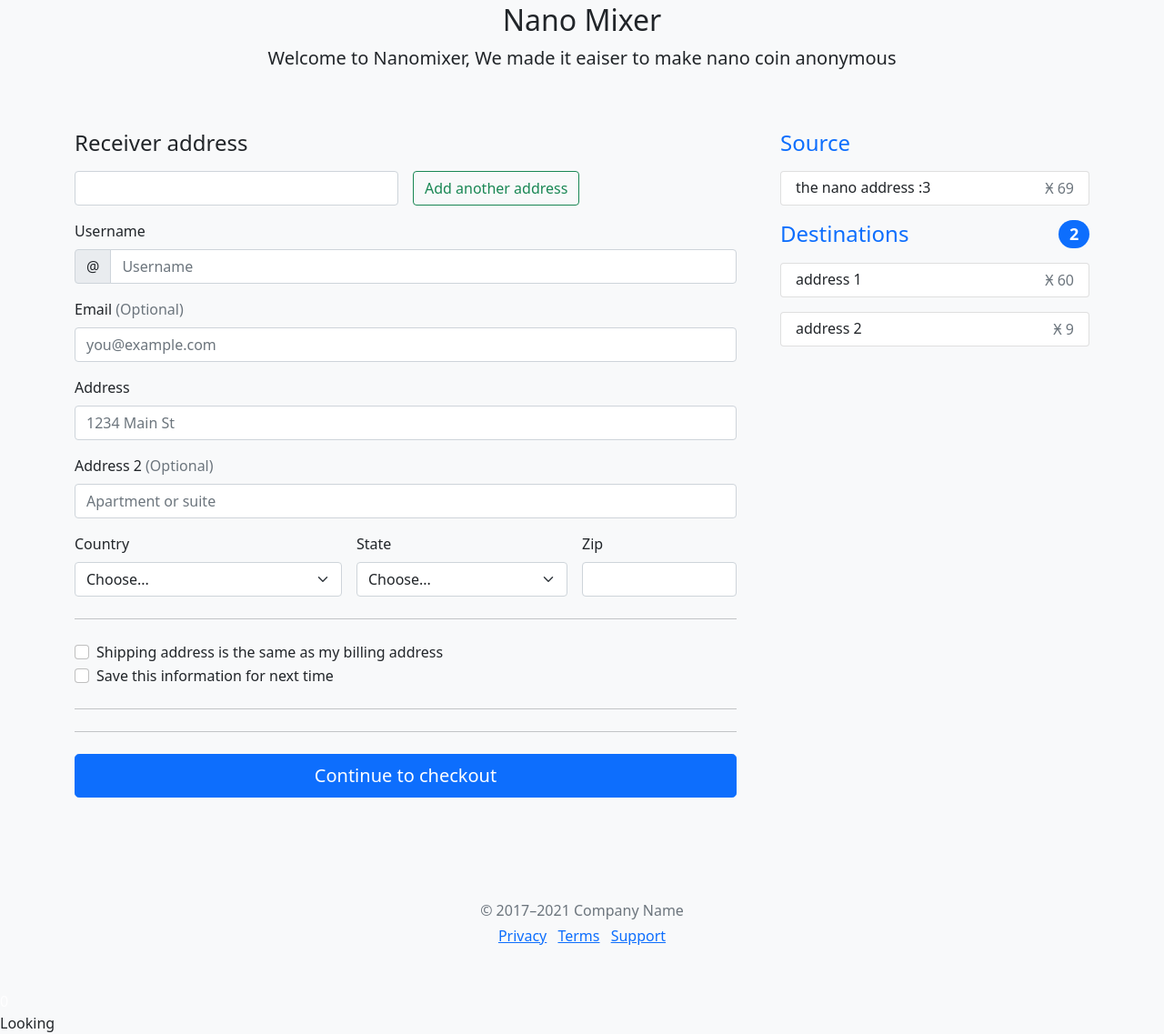
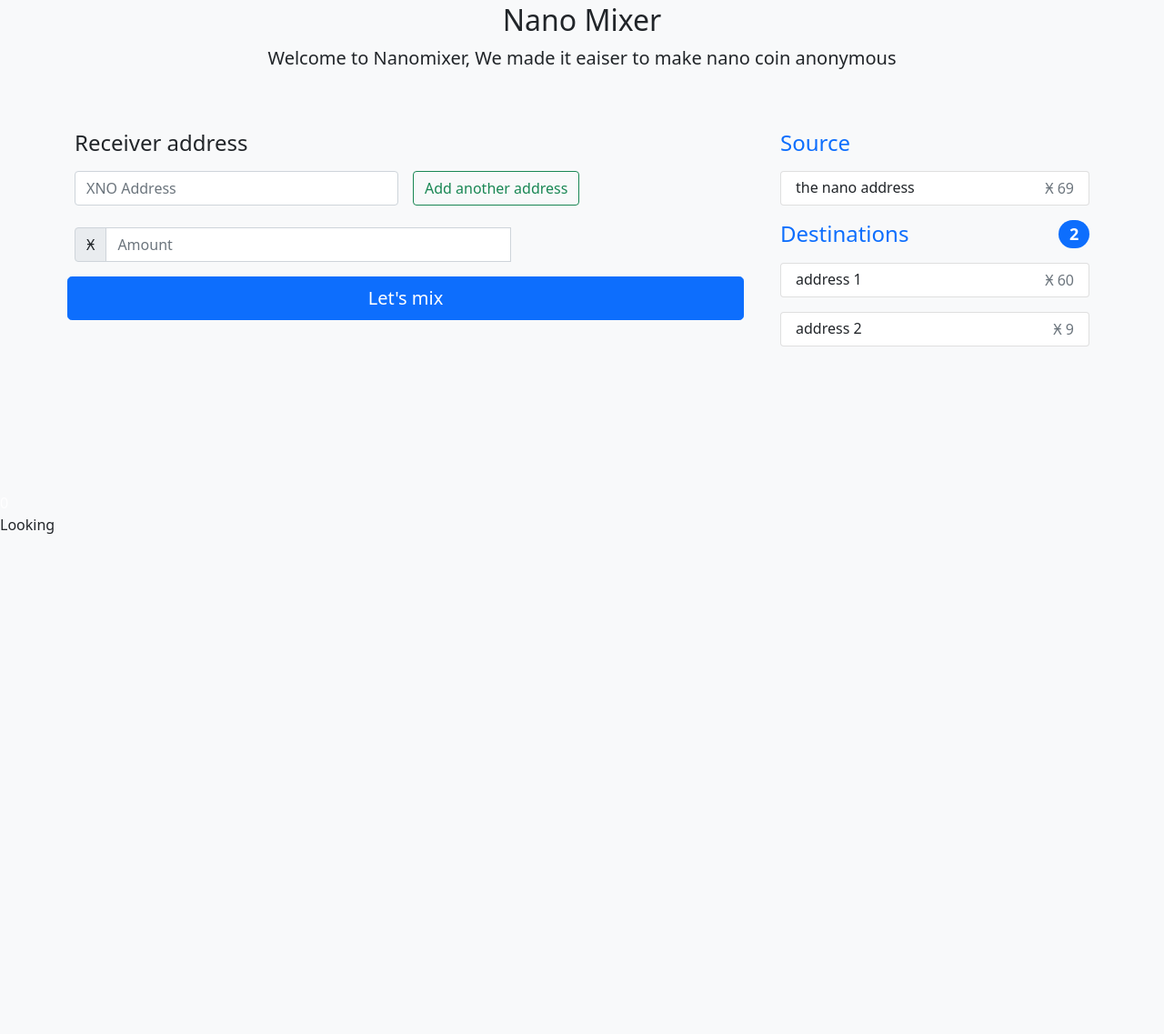
Before and after one commit to vasanthsreeram/Nano-mixer, a Flask app: page / in a window 1280 px wide. Shown: the part 196-1333 px from the top of the page at 91% size. After the commit the page ends 783 px from the top, so only its background shows below. Run offline with Flask 2, Linux system fonts and the light colour scheme; some libraries are stand-ins or nearby versions.

Commit message:
mods to structure

```diff
--- a/webapp/main.py
+++ b/webapp/main.py
@@ -5,11 +5,11 @@ app = Flask(__name__)
 
 @app.route('/',methods=["GET", "POST"])
 def hello_world():
-    if len(request.form) > 0:
-        pass
-    else:
-        des_count=1
-    return render_template("index.html",des_count=des_count,source_address="the nano address :3",source_amount=69,Destinations=[{"destination_address":"address 1","destination_amount":60},{"destination_address":"address 2","destination_amount":9}])
+    des_count = 1
+    if request.form is not None:
+        print(request.form)
+
+    return render_template("index.html",des_count=des_count,source_address="the nano address",source_amount=69,Destinations=[{"destination_address":"address 1","destination_amount":60},{"destination_address":"address 2","destination_amount":9}])
 
 if __name__ == '__main__':
-   app.run()
+   app.run(debug=True)
--- a/webapp/templates/index.html
+++ b/webapp/templates/index.html
@@ -84,10 +84,10 @@
                 </div>
                 <div class="col-md-7 col-lg-8">
                     <h4 class="mb-3">Receiver address</h4>
-                    <form class="needs-validation" novalidate="">
+                    <form class="" method="post">
                         <div class="row g-3">
                             <div class="col-sm-6">
-                                <input type="text" class="form-control" id="firstName" placeholder="" value=""
+                                <input type="text" class="form-control" id="Address-1" placeholder="XNO Address" value=""
                                     required="">
 
                                 <div class="invalid-feedback">
@@ -99,112 +99,36 @@
                                 <button type="button" class="btn btn-outline-success">Add another address</button>
                             </div>
 
-                            <div class="col-12">
-                                <label for="username" class="form-label">Username</label>
-                                <div class="input-group has-validation">
-                                    <span class="input-group-text">@</span>
-                                    <input type="text" class="form-control" id="username" placeholder="Username"
+                            <div class="col-md-7 col-lg-8">
+                                <label for="Amount" class="form-label"></label>
+                                <div class="input-group">
+
+                                    <span class="input-group-text">Ӿ</span>
+                                    <input type="text" class="form-control" id="Amount" placeholder="Amount"
                                         required="">
                                     <div class="invalid-feedback">
-                                        Your username is required.
+                                        Mix Amount is required.
                                     </div>
                                 </div>
                             </div>
 
-                            <div class="col-12">
-                                <label for="email" class="form-label">Email <span
-                                        class="text-muted">(Optional)</span></label>
-                                <input type="email" class="form-control" id="email" placeholder="you@example.com">
-                                <div class="invalid-feedback">
-                                    Please enter a valid email address for shipping updates.
-                                </div>
-                            </div>
 
-                            <div class="col-12">
-                                <label for="address" class="form-label">Address</label>
-                                <input type="text" class="form-control" id="address" placeholder="1234 Main St"
-                                    required="">
-                                <div class="invalid-feedback">
-                                    Please enter your shipping address.
-                                </div>
-                            </div>
-
-                            <div class="col-12">
-                                <label for="address2" class="form-label">Address 2 <span
-                                        class="text-muted">(Optional)</span></label>
-                                <input type="text" class="form-control" id="address2" placeholder="Apartment or suite">
-                            </div>
-
-                            <div class="col-md-5">
-                                <label for="country" class="form-label">Country</label>
-                                <select class="form-select" id="country" required="">
-                                    <option value="">Choose...</option>
-                                    <option>United States</option>
-                                </select>
-                                <div class="invalid-feedback">
-                                    Please select a valid country.
-                                </div>
-                            </div>
-
-                            <div class="col-md-4">
-                                <label for="state" class="form-label">State</label>
-                                <select class="form-select" id="state" required="">
-                                    <option value="">Choose...</option>
-                                    <option>California</option>
-                                </select>
-                                <div class="invalid-feedback">
-                                    Please provide a valid state.
-                                </div>
-                            </div>
-
-                            <div class="col-md-3">
-                                <label for="zip" class="form-label">Zip</label>
-                                <input type="text" class="form-control" id="zip" placeholder="" required="">
-                                <div class="invalid-feedback">
-                                    Zip code required.
-                                </div>
-                            </div>
-                        </div>
-
-                        <hr class="my-4">
-
-                        <div class="form-check">
-                            <input type="checkbox" class="form-check-input" id="same-address">
-                            <label class="form-check-label" for="same-address">Shipping address is the same as my
-                                billing address</label>
-                        </div>
-
-                        <div class="form-check">
-                            <input type="checkbox" class="form-check-input" id="save-info">
-                            <label class="form-check-label" for="save-info">Save this information for next time</label>
-                        </div>
-
-                        <hr class="my-4">
-
-                        <hr class="my-4">
-
-
-
-                        <button class="w-100 btn btn-primary btn-lg" type="submit">Continue to checkout</button>
+                        <button class="w-100 btn btn-primary btn-lg" type="submit">Let's mix</button>
                     </form>
                 </div>
             </div>
         </main>
 
         <footer class="my-5 pt-5 text-muted text-center text-small">
-            <p class="mb-1">© 2017–2021 Company Name</p>
+
             <ul class="list-inline">
-                <li class="list-inline-item"><a href="#">Privacy</a></li>
-                <li class="list-inline-item"><a href="#">Terms</a></li>
-                <li class="list-inline-item"><a href="#">Support</a></li>
+
             </ul>
         </footer>
     </div>
 
 
-    <script src="/docs/5.1/dist/js/bootstrap.bundle.min.js"
-        integrity="sha384-ka7Sk0Gln4gmtz2MlQnikT1wXgYsOg+OMhuP+IlRH9sENBO0LRn5q+8nbTov4+1p"
-        crossorigin="anonymous"></script>
+
     <div id="ghostery-tracker-tally" class="ghostery-bottom ghostery-right ghostery-none ghostery-collapsed">
         <div id="ghostery-box">
             <div id="ghostery-count"
@@ -231,7 +155,7 @@
         </div>
     </div>
 
-    <script src="form-validation.js"></script>
+
 
 
 </body>
```
